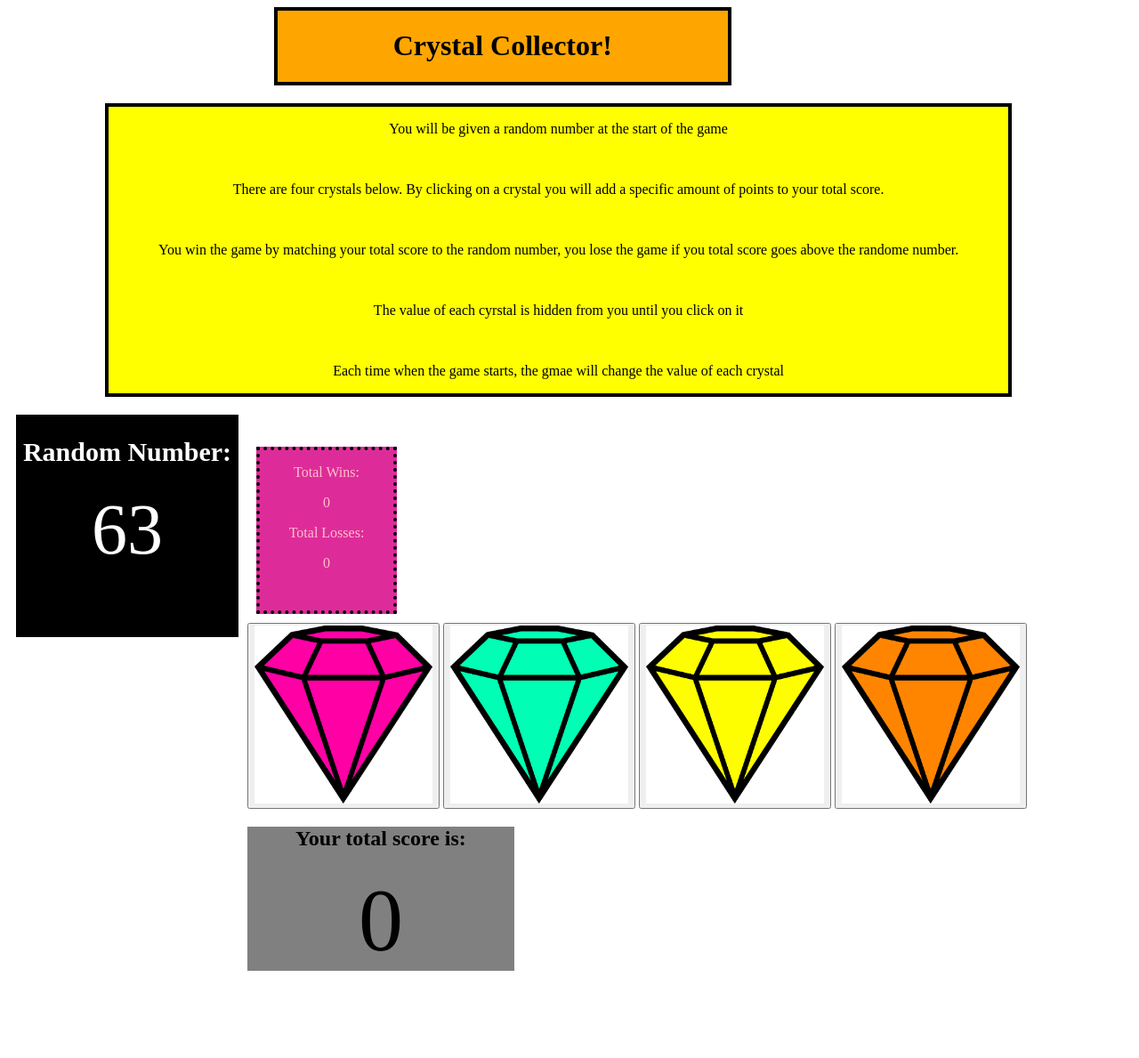
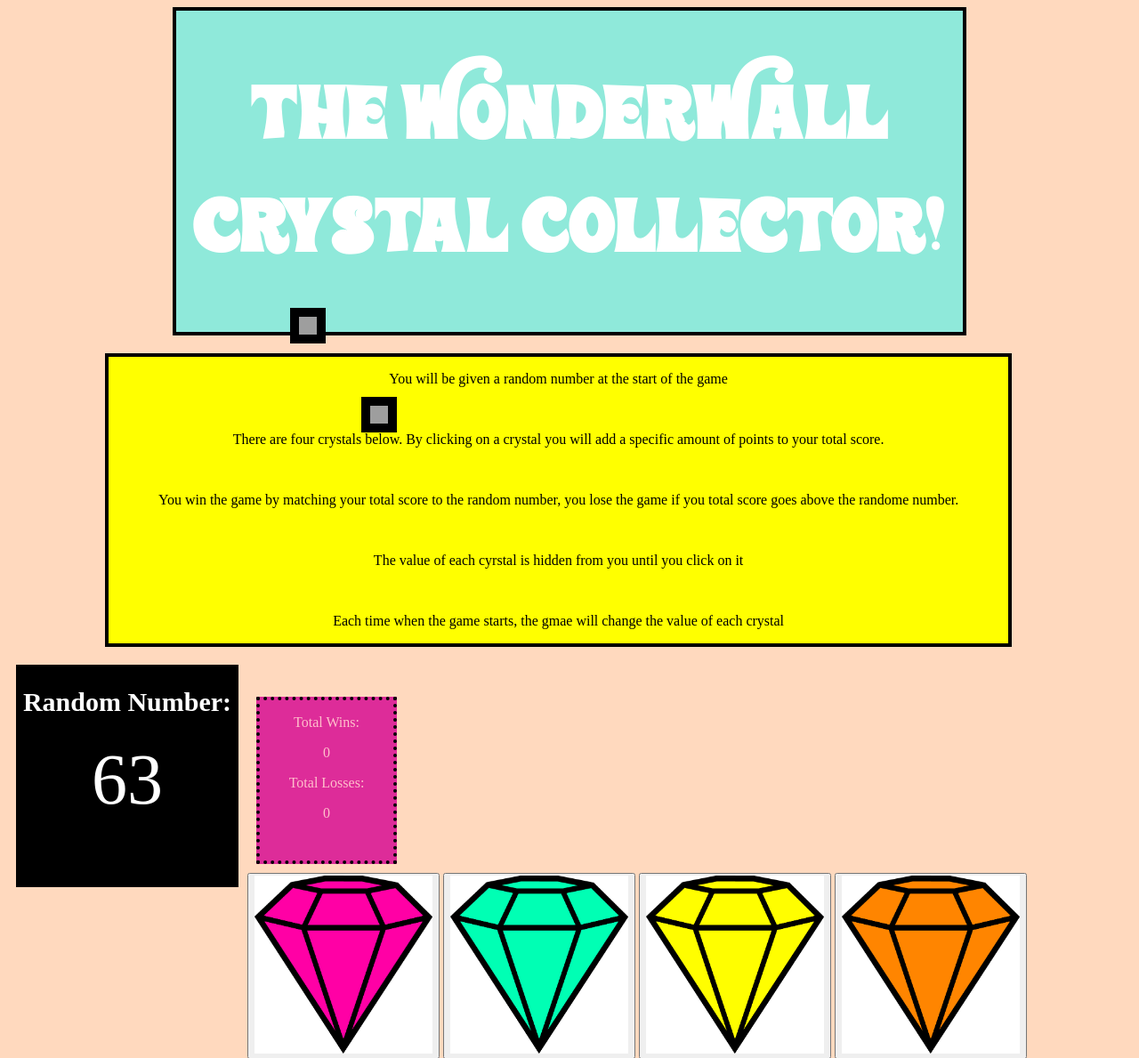
Before and after one commit to philmlaker/4WonderWall_Crystal_Collector, a PHP site: page / in a window 1280 px wide. Shown: the top 1189 px of the page at 89% size. Before the commit the page ends 1091 px from the top, so only its background shows below. Run offline with PHP 8.4, Linux system fonts and the light colour scheme; some libraries are stand-ins or nearby versions; some web fonts are replaced; grey boxes are pictures that could not be loaded.

Commit message:
got the twinkle to work

```diff
--- a/assets/css/style.css
+++ b/assets/css/style.css
@@ -1,3 +1,18 @@
+@font-face {
+    font-family: 'wonderbarregular';
+    src: url('font/wonder-webfont.woff2') format('woff2'),
+         url('font/wonder-webfont.woff') format('woff');
+    font-weight: normal;
+    font-style: normal;
+}
+
+body{
+background-color: #ffd9be !important;
+
+}
+
+
+
 .crystalButtons{
 	height: 150px;
 	width: 150px;
@@ -9,12 +24,19 @@
 }
 
 #header {
-background-color: orange;
+background-color: #8fe9da;
 width: 40%;
 text-align: center;
-margin-left: 300px;
+margin-left: auto;
+margin-right: auto;
 border: 4px solid black;
+color: white;
+font-family: wonderbarregular;
+font-size: 40px !important;
+width: 70%;
+
 }
+
 
 #instructions {
 	background-color: yellow;
@@ -79,3 +101,90 @@ clear: both;
 #totalScore {
 	font-size: 100px;
 }
+
+.sparkle{
+z-index: 3;
+position: absolute !important;
+width:20px;
+height:20px;
+background-color:red;
+position:relative;
+margin:20%;
+box-shadow:0 0 0px 10px rgba(0,0,.5);
+background:url(http://i.imgur.com/2T5M8.png?1);
+ -webkit-animation:
+ 	sparkle .5s infinite steps(1),
+ 	movetop 2.5s infinite steps(1),
+ 	moveleft 3.5s infinite steps(1)
+}
+
+
+@keyframes sparkle {
+  0%, 100%{background-position:0px 0}
+  20%{background-position:20px 0}
+  40%{background-position:40px 0}
+  60%{background-position:60px 0}
+  80%{background-position:80px 0}
+  position
+}
+@keyframes movetop {
+  0%, 100%{top:0;}
+  20%{top:75px;}
+  40%{top:30px;}
+  60%{top:100px;}
+  80%{top:10px}
+}
+
+@keyframes moveleft {
+  0%, 100%{left:50px}
+  14.28%{ left:10px}
+  28.57%{ left:90px}
+  42.85%{ left:35px}
+  57.14%{ left:20px}
+  71.42%{ left:60px}
+  85.71%{ left:80px}
+
+}
+
+#sparkle2{
+z-index: 3;
+position: absolute !important;
+width:20px;
+height:20px;
+background-color:red;
+position:relative;
+margin:20%;
+box-shadow:0 0 0px 10px rgba(0,0,.5);
+background:url(http://i.imgur.com/2T5M8.png?1);
+ -webkit-animation:
+ 	sparkleTWO .5s infinite steps(1),
+ 	movetopTWO 2.5s infinite steps(1),
+ 	moveleftTWO 3.5s infinite steps(1)
+}
+
+@keyframes sparkleTWO {
+  0%, 100%{background-position:40px 40px}
+  20%{background-position:100px 0}
+  40%{background-position:140px 0}
+  60%{background-position:160px 0}
+  80%{background-position:180px 0}
+  position
+}
+@keyframes movetopTWO {
+  0%, 100%{top:0;}
+  20%{top:175px;}
+  40%{top:130px;}
+  60%{top:200px;}
+  80%{top:110px}
+}
+
+@keyframes moveleftTWO {
+  0%, 100%{left:150px}
+  14.28%{ left:110px}
+  28.57%{ left:190px}
+  42.85%{ left:135px}
+  57.14%{ left:120px}
+  71.42%{ left:160px}
+  85.71%{ left:1x80px}
+
+}
--- a/index.html
+++ b/index.html
@@ -2,10 +2,9 @@
 <html lang="en">
 <head>
 	<meta charset="UTF-8">
-	<title>Crystal Collector</title>
+	<title>The WonderWall Crystal Collector</title>
 
 	<link rel="stylesheet" type="text/css" href="assets/css/style.css">
-
 
 	<script src="https://code.jquery.com/jquery-3.1.1.js" integrity="sha256-16cdPddA6VdVInumRGo6IbivbERE8p7CQR3HzTBuELA=" crossorigin="anonymous"></script>
 
@@ -13,8 +12,11 @@
 </head>
 <body>
 
+
 <div id="header">
-	<h1> Crystal Collector! </h1>
+	<div class="sparkle"></div>
+	<h1>The WonderWall Crystal Collector! </h1>
+	<div id="sparkle2"></div>
 </div>
 
 <div id="instructions">
@@ -62,5 +64,6 @@
 
 <script src="assets/javascript/game.js"></script>
 
+</div>
 </body>
 </html>
```
Also changed, not shown: assets/css/font/wonder-webfont.woff (added), assets/css/stars.css (added).
